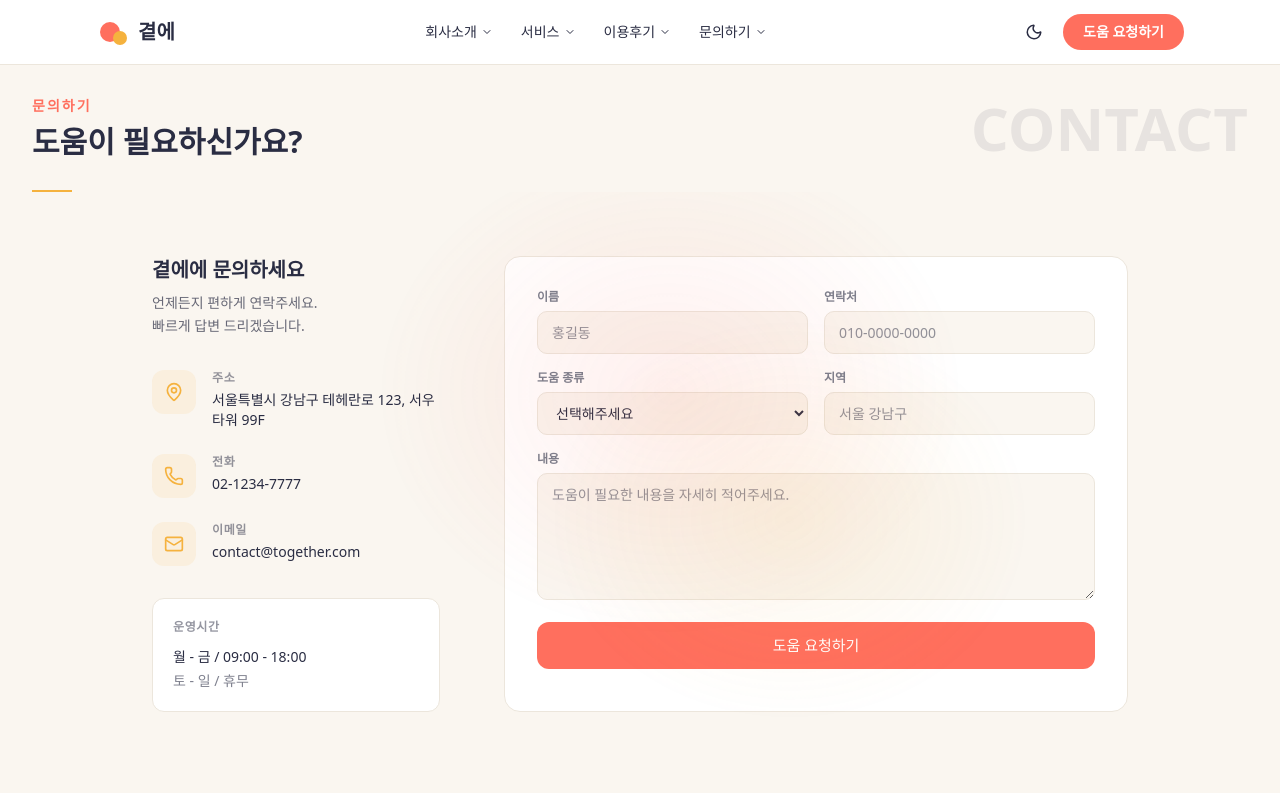
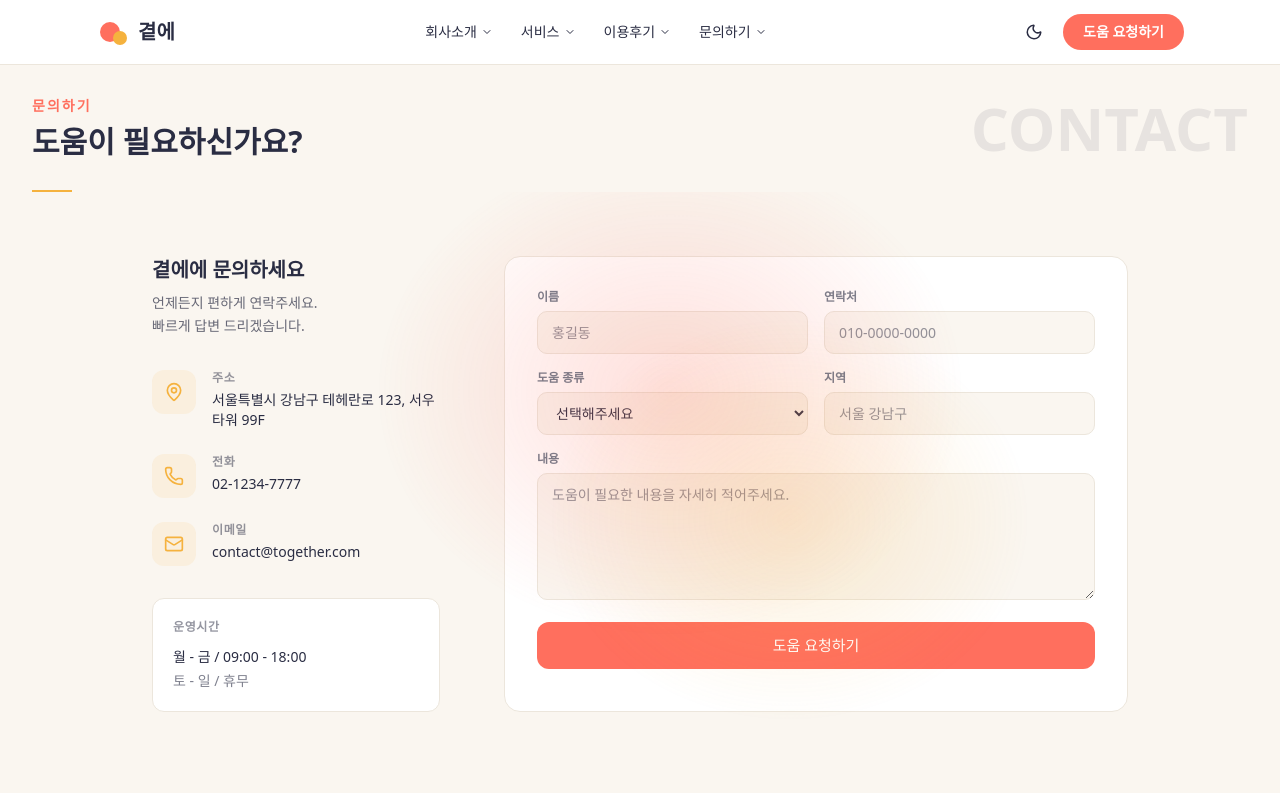
Before and after one commit to seowoo92/rest04, a React (Vite) app: page /rest04/contact in a window 1280 px wide. Shown: the top 793 px of the page. Built offline with nearby package versions, Linux system fonts and the light colour scheme; a web font is replaced by a local one.

Commit message:
fix: DarkGlow 라이트모드 글로우 opacity 상향 조정
Co-Authored-By: Claude Sonnet 4.6 <noreply@anthropic.com>

```diff
--- a/src/components/DarkGlow.jsx
+++ b/src/components/DarkGlow.jsx
@@ -22,7 +22,7 @@ export default function DarkGlow() {
           top: '15%',
           background: dark
             ? 'radial-gradient(ellipse at center, rgba(255,111,94,0.18), transparent 70%)'
-            : 'radial-gradient(ellipse at center, rgba(255,111,94,0.10), transparent 70%)',
+            : 'radial-gradient(ellipse at center, rgba(255,111,94,0.22), transparent 70%)',
           animation: 'glowFloat1 14s ease-in-out infinite',
         }}
       />
@@ -36,7 +36,7 @@ export default function DarkGlow() {
           bottom: '15%',
           background: dark
             ? 'radial-gradient(ellipse at center, rgba(245,178,62,0.14), transparent 70%)'
-            : 'radial-gradient(ellipse at center, rgba(245,178,62,0.09), transparent 70%)',
+            : 'radial-gradient(ellipse at center, rgba(245,178,62,0.18), transparent 70%)',
           animation: 'glowFloat2 18s ease-in-out infinite',
         }}
       />
```
